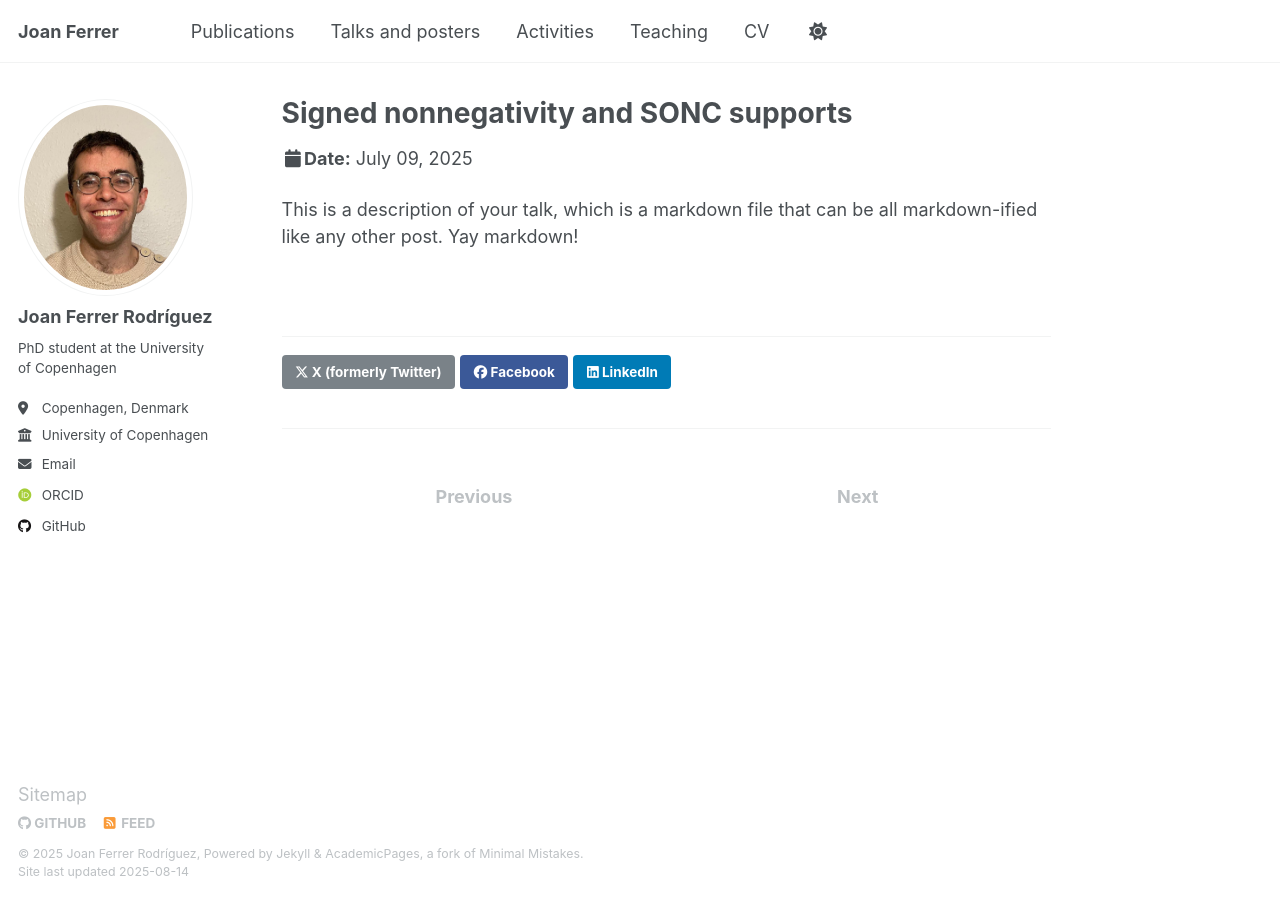
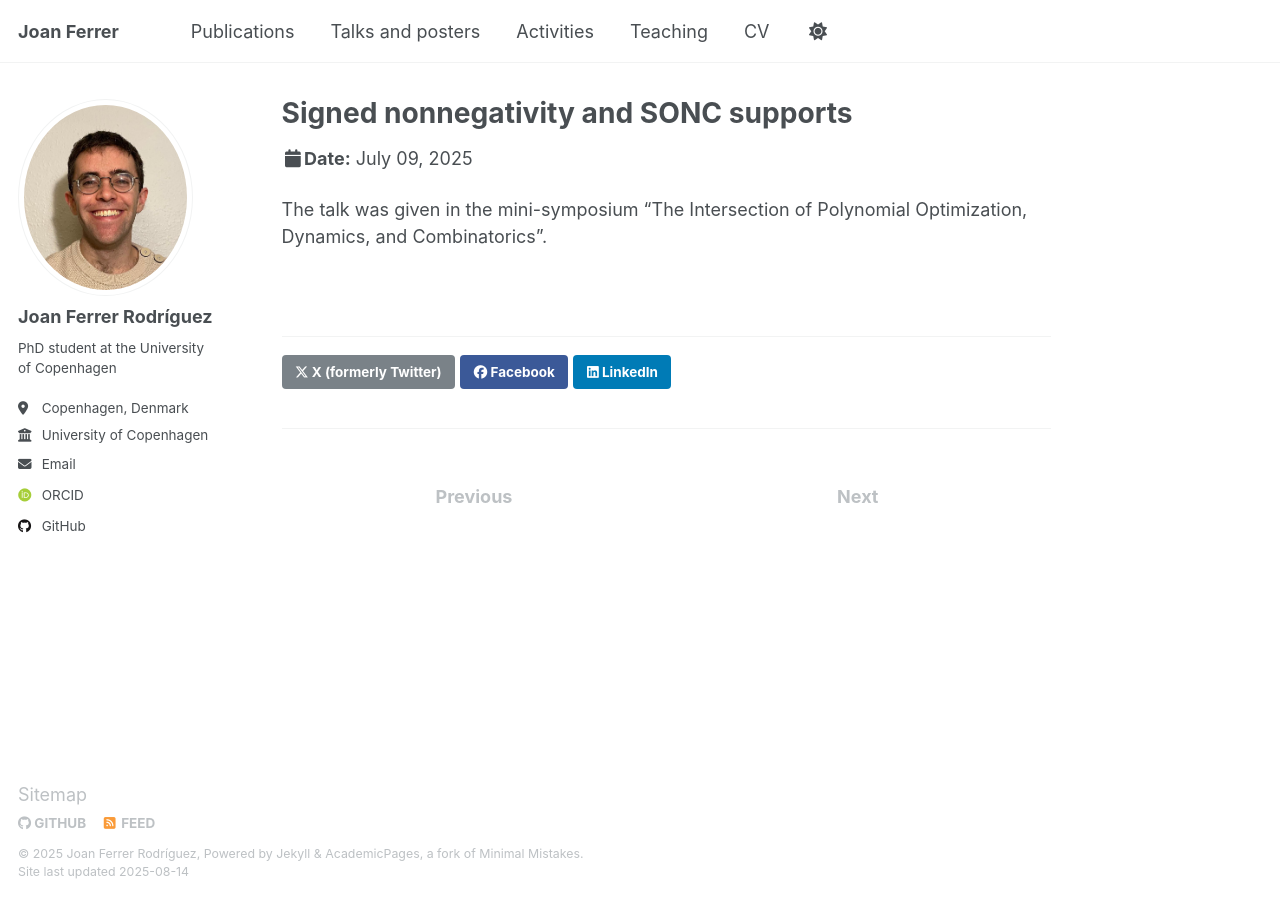
Before and after one commit to joan-ferrer/joan-ferrer.github.io, a Jekyll site: the page built from _talks/talk-signed-nonnegativity.md, in a window 1280 px wide. Built offline with Jekyll 4.4.1, drawn with Linux system fonts in a browser that asks for light colours; some web fonts are replaced.

Commit message:
Update talk-signed-nonnegativity.md

```diff
--- a/_talks/talk-signed-nonnegativity.md
+++ b/_talks/talk-signed-nonnegativity.md
@@ -8,4 +8,4 @@ date: 2025-07-09
 location: "Madison, WI, USA"
 ---
 
-This is a description of your talk, which is a markdown file that can be all markdown-ified like any other post. Yay markdown!
+The talk was given in the mini-symposium "The Intersection of Polynomial Optimization, Dynamics, and Combinatorics".
```
